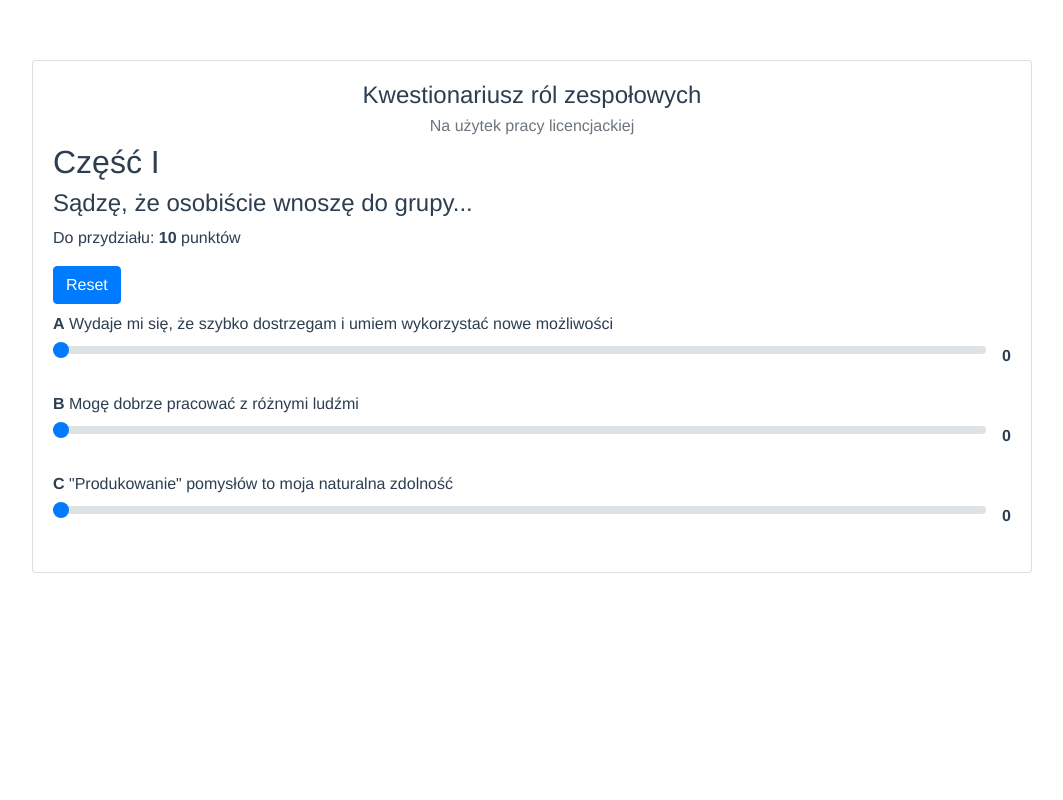
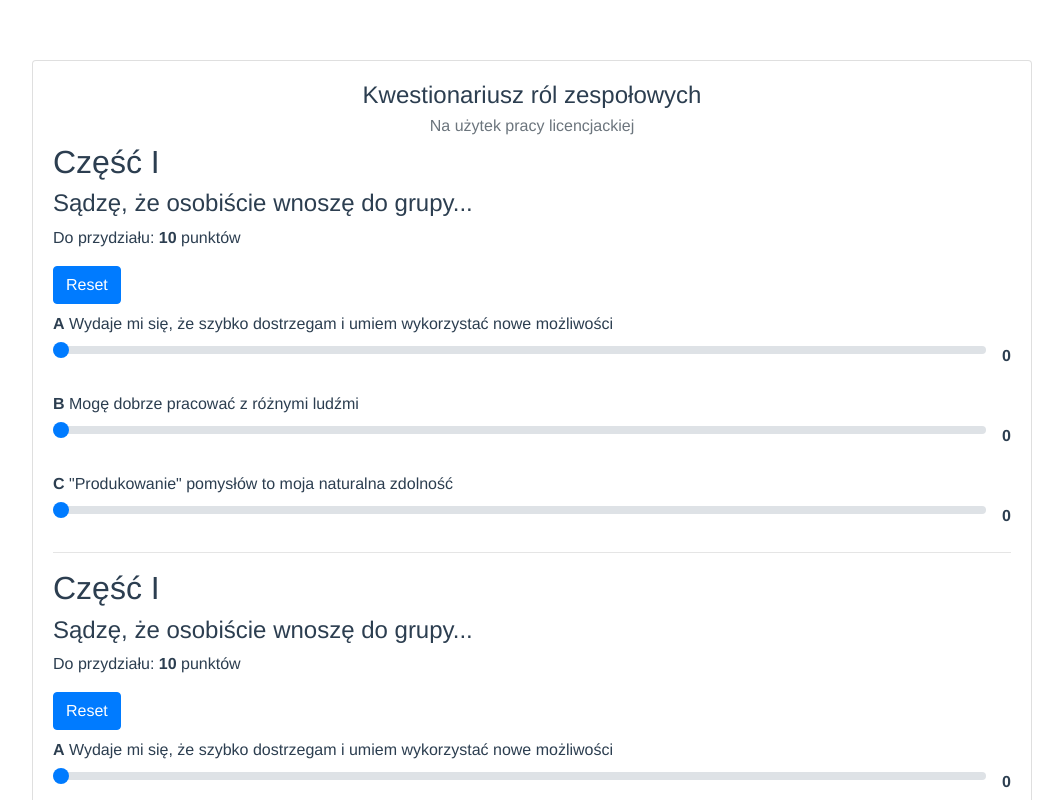
Before and after one commit to christopher-dabrowski/kwestionariusz-rol-zespolowych, a Vue app: page / in a window 1280 px wide. Shown: the top 800 px of the page, without its empty margins (108-1171 px from the left). Built offline with nearby package versions, Linux system fonts and the light colour scheme.

Commit message:
Adding second section

```diff
--- a/src/App.vue
+++ b/src/App.vue
@@ -78,8 +78,14 @@
       subtitle = "Sądzę, że osobiście wnoszę do grupy..."
       :points = "10"
       :questions = "questions"
-      >
-      </Section>
+      />
+      <hr/>
+      <Section
+      title = "Część II"
+      subtitle = "Lorem ipsum"
+      :points = "10"
+      :questions = "questions"
+      />
     </b-card>
   </div>
 </template>
```
